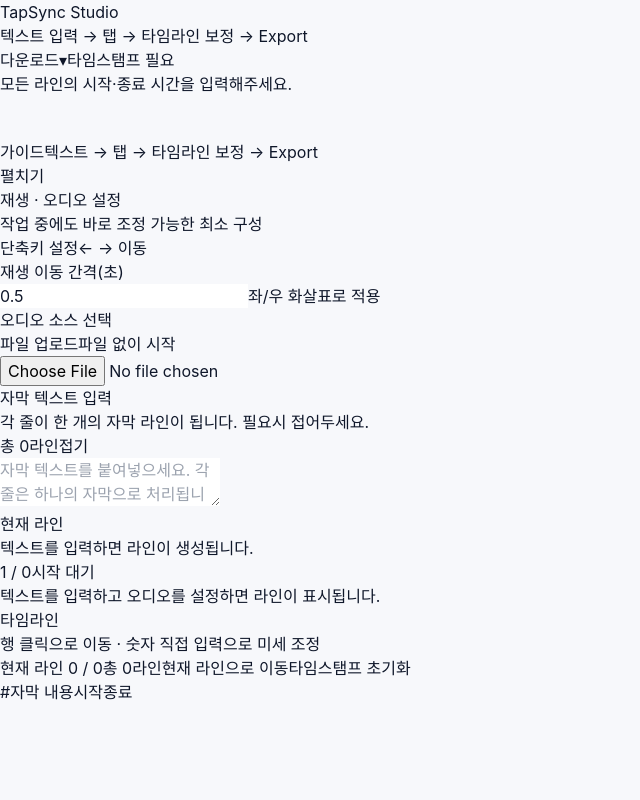
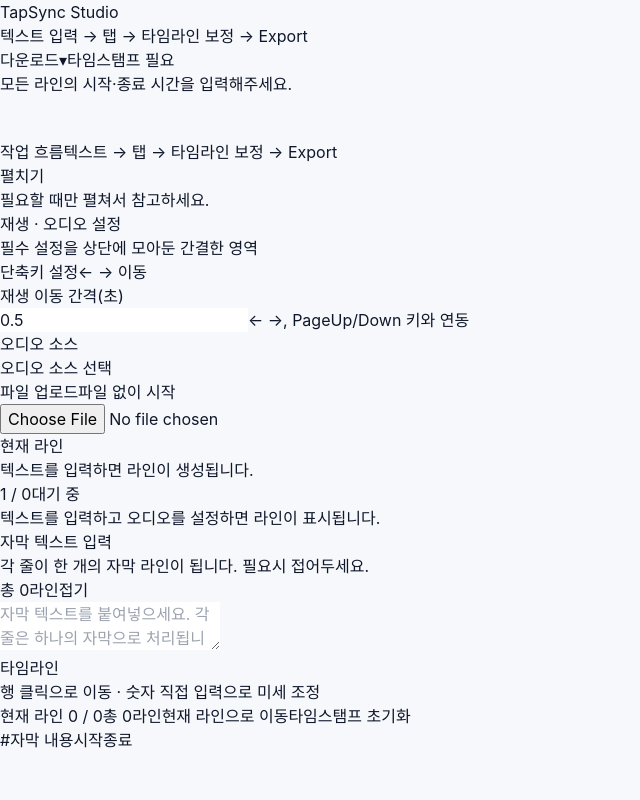
Before and after one commit to ZunaTtang/taptosync, a React (Vite) app: page / in a window 1280 px wide. Shown: the top 800 px of the page, without its empty margins (0-640 px from the left). Built offline with nearby package versions, Linux system fonts and the light colour scheme.

Commit message:
Tighten 2-column layout and shortcut UX

```diff
--- a/src/App.tsx
+++ b/src/App.tsx
@@ -83,7 +83,7 @@ function App() {
 
   // 시작 탭 버튼 클릭 시
   const handleStartTap = () => {
-    if (currentLineIndex >= lines.length) return;
+    if (currentLineIndex >= lines.length || !isPlaying || audioDuration <= 0) return;
 
     // 오디오의 실제 currentTime을 직접 가져옴 (상태보다 정확)
     const actualTime = audioPlayerRef.current?.getCurrentTime() ?? currentTime;
@@ -118,7 +118,7 @@ function App() {
 
   // 종료 탭 버튼 클릭 시
   const handleEndTap = () => {
-    if (currentLineIndex >= lines.length) return;
+    if (currentLineIndex >= lines.length || !isPlaying || audioDuration <= 0) return;
 
     // 오디오의 실제 currentTime을 직접 가져옴 (상태보다 정확)
     const actualTime = audioPlayerRef.current?.getCurrentTime() ?? currentTime;
@@ -297,6 +297,12 @@ function App() {
 
   const contentPaddingBottom = 'calc(var(--bottom-bar-height) + 32px)';
   const contentPaddingTop = 'calc(var(--header-height) + 12px)';
+  const currentStatusLabel = (() => {
+    if (!currentLine) return '대기 중';
+    if (currentLine.startTime === undefined) return '시작 대기';
+    if (currentLine.endTime === undefined) return '종료 대기';
+    return '완료';
+  })();
 
   return (
     <div className="min-h-screen bg-[color:var(--color-surface)] flex flex-col">
@@ -307,7 +313,7 @@ function App() {
             <div className="app-card py-3 px-4">
               <div className="flex flex-wrap items-center justify-between gap-3">
                 <div className="flex items-center gap-2 text-sm text-gray-700">
-                  <span className="rounded-full bg-gray-100 px-3 py-1 text-gray-700">가이드</span>
+                  <span className="rounded-full bg-gray-100 px-3 py-1 text-gray-700">작업 흐름</span>
                   <span className="text-gray-600">텍스트 → 탭 → 타임라인 보정 → Export</span>
                 </div>
                 <button
@@ -319,22 +325,24 @@ function App() {
                   {isGuideOpen ? '접기' : '펼치기'}
                 </button>
               </div>
-              {isGuideOpen && (
+              {isGuideOpen ? (
                 <ol className="mt-3 space-y-2 text-sm text-gray-700 list-decimal list-inside">
-                  <li>재생 · 오디오 설정을 먼저 확인합니다.</li>
+                  <li>재생/오디오를 먼저 설정하고 간격을 확인합니다.</li>
                   <li>재생 중 <span className="font-semibold text-blue-700">시작</span> → <span className="font-semibold text-rose-700">종료</span> 순서로 마커를 찍습니다.</li>
                   <li>타임라인에서 누락/오류를 바로 수정하고 Export를 진행합니다.</li>
                 </ol>
+              ) : (
+                <p className="mt-2 text-xs text-gray-500">필요할 때만 펼쳐서 참고하세요.</p>
               )}
             </div>
 
-            <div className="grid gap-6 lg:grid-cols-[1fr_1.1fr]">
-              <div className="order-1 space-y-6 lg:order-1">
+            <div className="grid gap-6 lg:grid-cols-2 lg:items-start">
+              <section className="order-1 space-y-6 lg:col-start-1 lg:row-start-1">
                 <div className="app-card space-y-4">
                   <div className="section-header">
                     <div>
                       <p className="section-title">재생 · 오디오 설정</p>
-                      <p className="section-sub text-sm">작업 중에도 바로 조정 가능한 최소 구성</p>
+                      <p className="section-sub text-sm">필수 설정을 상단에 모아둔 간결한 영역</p>
                     </div>
                     <div className="flex items-center gap-2">
                       <button
@@ -356,13 +364,15 @@ function App() {
                         min="0.1"
                         value={seekStepSeconds}
                         onChange={(e) => setSeekStepSeconds(Math.max(0.1, Number(e.target.value) || 0.1))}
-                        className="w-28 px-3 py-2 border border-gray-200 rounded-lg focus:ring-2 focus:ring-blue-600 focus:border-transparent"
-                        aria-label="재생 이동 간격 (초)"
+                        className="w-28 rounded-lg border border-gray-200 px-3 py-2 text-sm focus:outline-none focus:ring-2 focus:ring-blue-500"
+                        aria-label="재생 이동 간격"
                       />
-                      <span className="text-xs text-gray-500">좌/우 화살표로 적용</span>
+                      <span className="text-xs text-gray-500">← →, PageUp/Down 키와 연동</span>
                     </div>
                   </div>
-                  <div className="border-t border-dashed border-gray-200 pt-4">
+                  <div className="form-row">
+                    <label className="text-sm font-semibold text-gray-800">오디오 소스</label>
+                    <div className="flex items-center gap-3">
                       <AudioPlayer
                         ref={audioPlayerRef}
                         onTimeUpdate={setCurrentTime}
@@ -373,48 +383,27 @@ function App() {
                       />
                     </div>
                   </div>
+                </div>
+              </section>
 
-                <div className="app-card space-y-4">
-                  <div className="flex flex-wrap items-center justify-between gap-3">
-                    <div>
-                      <p className="section-title">자막 텍스트 입력</p>
-                      <p className="section-sub">각 줄이 한 개의 자막 라인이 됩니다. 필요시 접어두세요.</p>
-                    </div>
-                    <div className="flex items-center gap-2">
-                      <span className="px-2 py-1 text-xs rounded-full bg-gray-100 text-gray-700">총 {lines.length}라인</span>
-                      <button
-                        type="button"
-                        onClick={() => setIsLyricsOpen(!isLyricsOpen)}
-                        className="rounded-lg border border-gray-200 bg-white px-3 py-1 text-xs font-semibold text-gray-700 shadow-sm transition hover:bg-gray-50 focus:outline-none focus:ring-2 focus:ring-blue-500"
-                        aria-expanded={isLyricsOpen}
-                      >
-                        {isLyricsOpen ? '접기' : '펼치기'}
-                      </button>
-                    </div>
-                  </div>
-                  {isLyricsOpen && <TextInput onLinesChange={handleLinesChange} labelHidden />}
-                </div>
-              </div>
-
-              <div className="order-2 space-y-6 lg:order-2 lg:sticky lg:top-[calc(var(--header-height)+16px)]">
+              <section className="order-2 space-y-6 lg:col-start-2 lg:row-start-1 lg:sticky lg:top-[calc(var(--header-height)+12px)]">
                 <div className="app-card space-y-4">
                   <div className="flex flex-wrap items-center justify-between gap-3">
                     <div className="space-y-1">
                       <p className="section-title">현재 라인</p>
-                      <p className="text-xs text-gray-600">{currentLine ? '현재 편집 중인 라인 상태' : '텍스트를 입력하면 라인이 생성됩니다.'}</p>
+                      <p className="text-xs text-gray-600">{currentLine ? '라인 상태와 단축키를 한곳에 표시' : '텍스트를 입력하면 라인이 생성됩니다.'}</p>
                     </div>
                     <div className="flex items-center gap-2 text-xs">
                       <span className="px-3 py-1 rounded-full bg-blue-50 text-blue-700 border border-blue-100">{currentLineIndex + 1} / {lines.length || 0}</span>
-                      <span className={`px-3 py-1 rounded-full border text-xs ${tapMode === 'start' ? 'bg-green-50 text-green-700 border-green-200' : 'bg-rose-50 text-rose-700 border-rose-200'}`}>
-                        {tapMode === 'start' ? '시작 대기' : '종료 대기'}
-                      </span>
+                      <span className="px-3 py-1 rounded-full bg-gray-100 text-gray-700 border border-gray-200">{currentStatusLabel}</span>
                     </div>
                   </div>
                   {currentLine ? (
                     <div className="space-y-3">
                       <div className="rounded-lg border border-gray-100 bg-gray-50 px-4 py-3">
-                        <p className="text-sm font-semibold text-gray-800 truncate">{currentLine.text}</p>
-                        <div className="mt-2 flex flex-wrap gap-2 text-xs">
+                        <div className="flex items-center justify-between gap-2 text-xs text-gray-600">
+                          <span className="font-semibold text-gray-800">#{currentLine.order}</span>
+                          <div className="flex items-center gap-2">
                             <span className={`px-2 py-1 rounded-full border ${currentLine.startTime !== undefined ? 'bg-green-50 text-green-700 border-green-200' : 'bg-gray-100 text-gray-500 border-gray-200'}`}>
                               시작 {currentLine.startTime !== undefined ? '기록됨' : '대기'}
                             </span>
@@ -422,6 +411,8 @@ function App() {
                               종료 {currentLine.endTime !== undefined ? '기록됨' : '대기'}
                             </span>
                           </div>
+                        </div>
+                        <p className="mt-2 text-sm font-semibold text-gray-800 truncate" title={currentLine.text}>{currentLine.text}</p>
                       </div>
                       <div className="grid grid-cols-1 gap-3 md:grid-cols-2">
                         <button
@@ -451,7 +442,32 @@ function App() {
                     <p className="text-sm text-gray-500">텍스트를 입력하고 오디오를 설정하면 라인이 표시됩니다.</p>
                   )}
                 </div>
+              </section>
 
+              <section className="order-3 space-y-6 lg:col-start-1 lg:row-start-2">
+                <div className="app-card space-y-4">
+                  <div className="flex flex-wrap items-center justify-between gap-3">
+                    <div>
+                      <p className="section-title">자막 텍스트 입력</p>
+                      <p className="section-sub">각 줄이 한 개의 자막 라인이 됩니다. 필요시 접어두세요.</p>
+                    </div>
+                    <div className="flex items-center gap-2">
+                      <span className="px-2 py-1 text-xs rounded-full bg-gray-100 text-gray-700">총 {lines.length}라인</span>
+                      <button
+                        type="button"
+                        onClick={() => setIsLyricsOpen(!isLyricsOpen)}
+                        className="rounded-lg border border-gray-200 bg-white px-3 py-1 text-xs font-semibold text-gray-700 shadow-sm transition hover:bg-gray-50 focus:outline-none focus:ring-2 focus:ring-blue-500"
+                        aria-expanded={isLyricsOpen}
+                      >
+                        {isLyricsOpen ? '접기' : '펼치기'}
+                      </button>
+                    </div>
+                  </div>
+                  {isLyricsOpen && <TextInput onLinesChange={handleLinesChange} labelHidden />}
+                </div>
+              </section>
+
+              <section className="order-4 space-y-6 lg:col-start-2 lg:row-start-2">
                 <TimelineView
                   lines={lines}
                   currentTime={currentTime}
@@ -470,7 +486,7 @@ function App() {
                     </button>
                   }
                 />
-              </div>
+              </section>
             </div>
           </div>
         </div>
```
Lines whose indentation alone changed are shown as unchanged.
